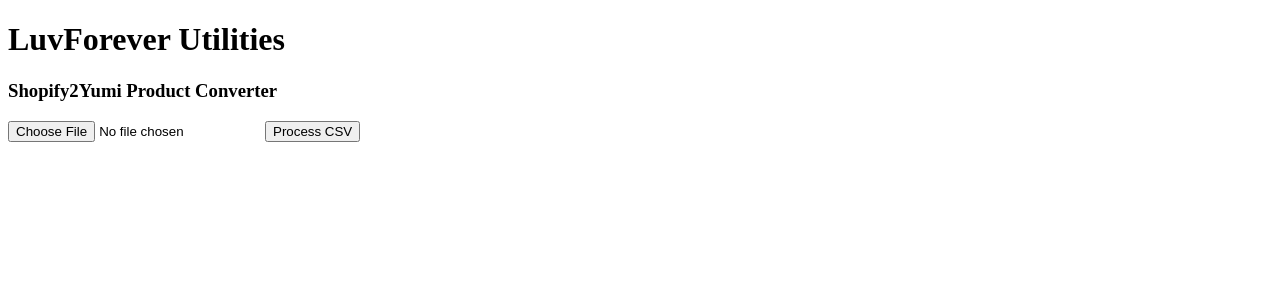
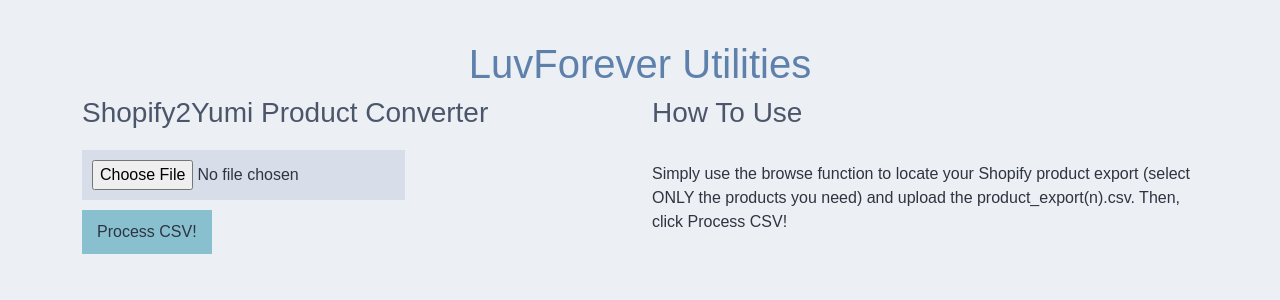
Before and after one commit to thatonearchguy/LuvForeverUtils, a Flask app: page / in a window 1280 px wide. Shown: the top 300 px of the page. Run offline with Flask 3, Linux system fonts and the light colour scheme; some libraries are stand-ins or nearby versions.

Commit message:
Added eyecandy

```diff
--- /dev/null
+++ b/static/style.css
@@ -0,0 +1,48 @@
+body {
+    font-family: 'Arial', sans-serif;
+    margin: 20px;
+    padding: 20px;
+    background-color: #eceff4;
+    /* Frost */
+    color: #2e3440;
+    /* Nordic Blue Grey */
+}
+
+h1 {
+    color: #5e81ac;
+    /* Frost */
+}
+
+h3 {
+    color: #4c566a;
+    /* Frost */
+}
+
+form {
+    margin-top: 20px;
+}
+
+input[type="file"] {
+    display: block;
+    margin-bottom: 10px;
+    background-color: #d8dee9;
+    /* Snow Storm */
+    color: #2e3440;
+    /* Nordic Blue Grey */
+    padding: 10px;
+}
+
+button {
+    padding: 10px 15px;
+    background-color: #88c0d0;
+    /* Frost */
+    color: #2e3440;
+    /* Nordic Blue Grey */
+    border: none;
+    cursor: pointer;
+}
+
+button:hover {
+    background-color: #a3be8c;
+    /* Chameleon */
+}
--- a/templates/index.html
+++ b/templates/index.html
@@ -5,15 +5,36 @@
     <meta charset="UTF-8">
     <meta name="viewport" content="width=device-width, initial-scale=1.0">
     <title>LuvForever Internal Utils</title>
+
+    <link href="https://cdn.jsdelivr.net/npm/bootstrap@5.3.2/dist/css/bootstrap.min.css" rel="stylesheet"
+        integrity="sha384-T3c6CoIi6uLrA9TneNEoa7RxnatzjcDSCmG1MXxSR1GAsXEV/Dwwykc2MPK8M2HN" crossorigin="anonymous">
+
+    <link rel="stylesheet" href="static/style.css">
+
 </head>
 
 <body>
-    <h1>LuvForever Utilities</h1>
-    <h3>Shopify2Yumi Product Converter</h3>
-    <form action="/" method="post" enctype="multipart/form-data">
-        <input type="file" name="file" accept=".csv" required>
-        <button type="submit">Process CSV</button>
-    </form>
+    <h1 style="text-align: center;">LuvForever Utilities</h1>
+    <div class="container">
+        <div class="row">
+            <div class="col-sm">
+                <h3>Shopify2Yumi Product Converter</h3>
+                <form action="/" method="post" enctype="multipart/form-data">
+                    <input type="file" name="file" accept=".csv" required>
+                    <button type="submit">Process CSV!</button>
+                </form>
+            </div>
+            <div class="col-sm">
+                <h3>How To Use</h3>
+                <br>
+                <p>Simply use the browse function to locate your Shopify product export (select ONLY the products you need) and upload the product_export(n).csv. Then, click Process CSV!</p>
+            </div>
+        </div>
+    </div>
+
 </body>
 
+<script src="https://cdn.jsdelivr.net/npm/bootstrap@5.3.2/dist/js/bootstrap.bundle.min.js"
+    integrity="sha384-C6RzsynM9kWDrMNeT87bh95OGNyZPhcTNXj1NW7RuBCsyN/o0jlpcV8Qyq46cDfL"
+    crossorigin="anonymous"></script>
 </html>
```
